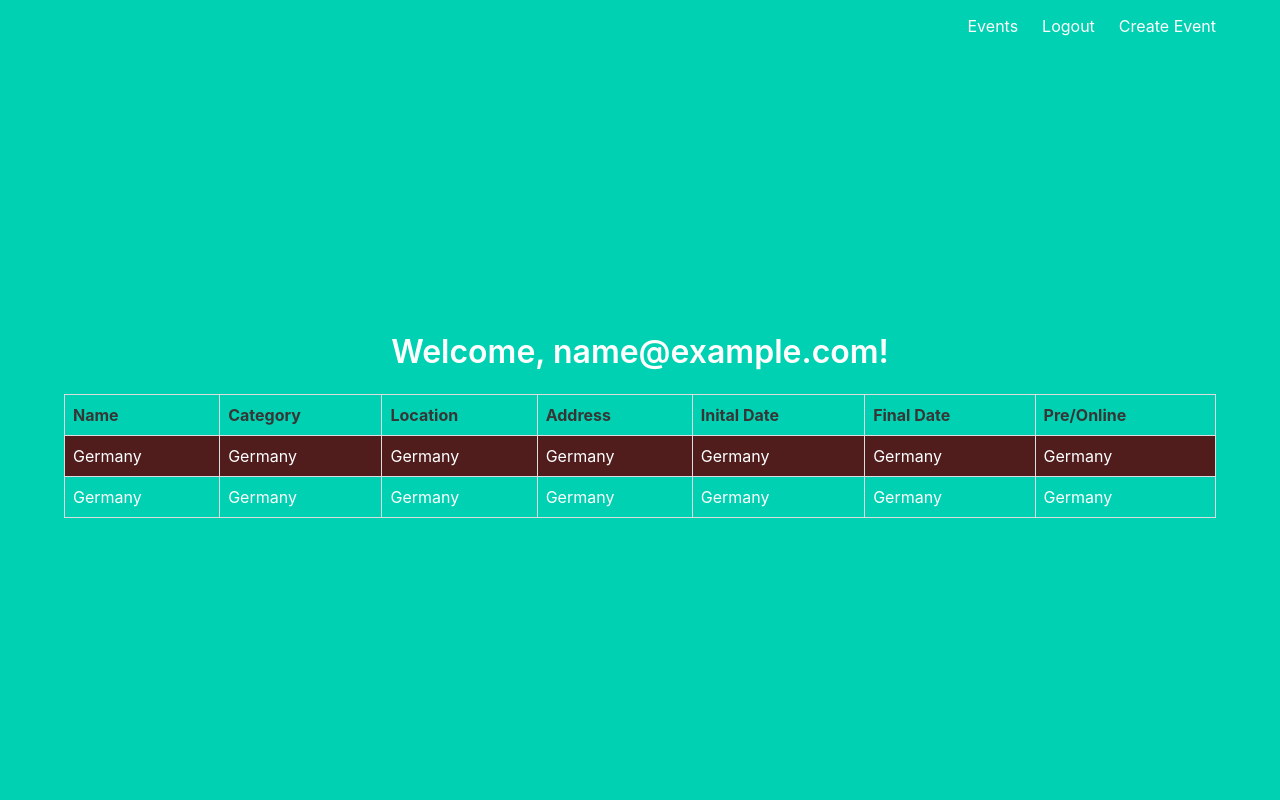
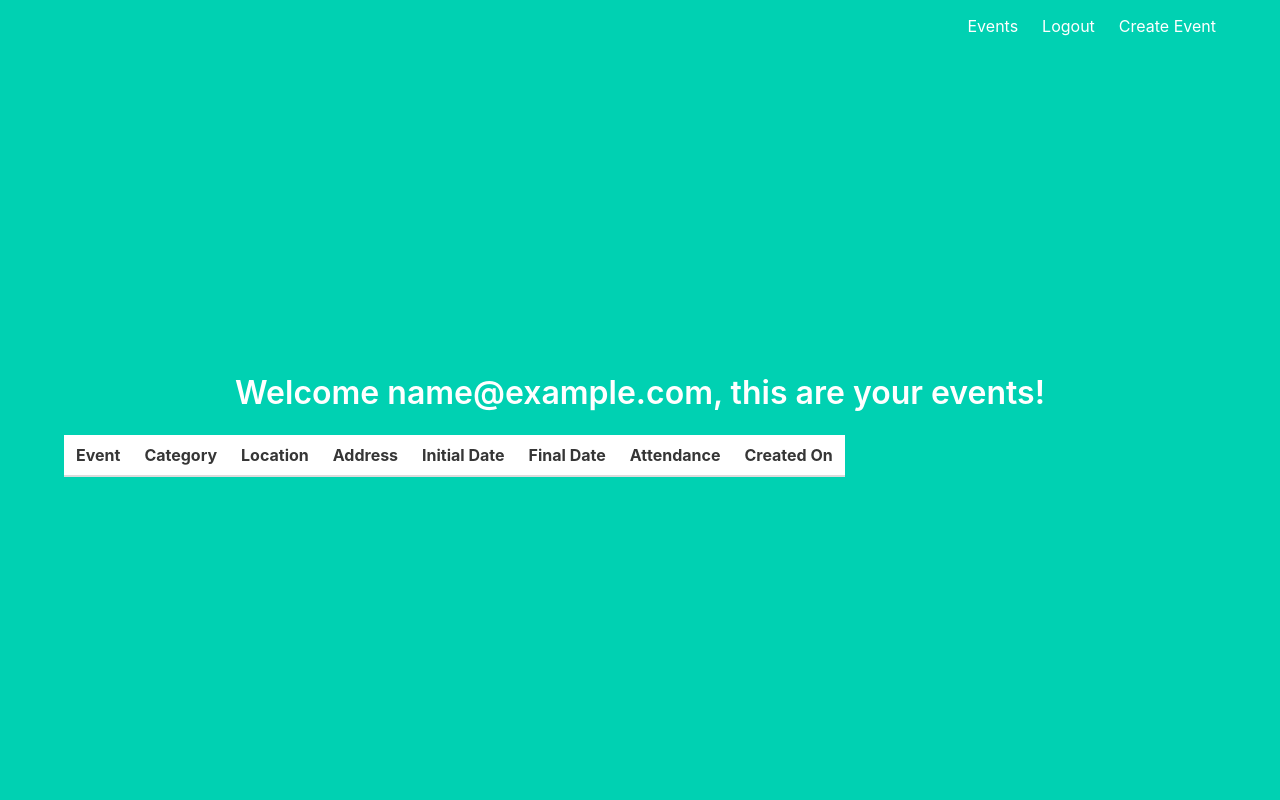
Before and after one commit to jspuertos/flask-zero-project, a Flask app: page /events in a window 1280 px wide. Run offline with Flask 2, Linux system fonts and the light colour scheme; the visitor is signed in with stand-in values (Sample User, id 1); data comes from the database, SQL or seed files in the repository; data that the repository does not hold is empty.

Commit message:
Implement Events inside table

```diff
--- a/project/auth.py
+++ b/project/auth.py
@@ -1,6 +1,6 @@
 from flask import Blueprint, render_template, redirect, url_for, request, flash
 from werkzeug.security import generate_password_hash, check_password_hash
-from flask_login import login_user, logout_user, login_required, LoginManager
+from flask_login import login_user, logout_user, login_required, LoginManager, current_user
 from .models import User, Event
 from . import db
 
@@ -69,7 +69,7 @@ def createevent_post():
     final_date = request.form.get('final_date')
     attendance = request.form.get('attendance')
 
-    user_id = 1
+    user_id = current_user.id
 
     new_event = Event(event=event, category=category, location=location, address=address, initial_date=initial_date, final_date=final_date, attendance=attendance, user_id=user_id)
 
--- a/project/main.py
+++ b/project/main.py
@@ -1,5 +1,7 @@
 from flask import Blueprint, render_template
 from flask_login import login_required, current_user
+from .models import Event
+from . import db
 
 main = Blueprint('main', __name__)
 
@@ -10,4 +12,6 @@ def index():
 @main.route('/events')
 @login_required
 def events():
-    return render_template('events.html', email=current_user.email)
+    user_id = current_user.id
+    events = Event.query.filter_by(user_id=user_id)
+    return render_template('events.html', email=current_user.email, events=events)
--- a/project/templates/events.html
+++ b/project/templates/events.html
@@ -2,57 +2,41 @@
 
 {% block content %}
 <h1 class="title">
-  Welcome, {{ email }}!
+  Welcome {{ email }}, this are your events!
 </h1>
-  <head>
-    <style>
-    table {
-      border-collapse: collapse;
-      width: 100%;
-    }
 
-    td, th {
-      border: 1px solid #dddddd;
-      text-align: left;
-      padding: 8px;
-    }
-
-    tr:nth-child(even) {
-      background-color: #501c1c;
-    }
-    </style>
-    </head>
-    <body>
-
-    <table>
+    <table class="table">
+      <thead>
+        <tr>
+          <th scope="col">Event</th>
+          <th scope="col">Category</th>
+          <th scope="col">Location</th>
+          <th scope="col">Address</th>
+          <th scope="col">Initial Date</th>
+          <th scope="col">Final Date</th>
+          <th scope="col">Attendance</th>
+          <th scope="col">Created On</th>
+        </tr>
+      </thead>
+      {% for event in events %}
       <tr>
-        <th>Name</th>
-        <th>Category</th>
-        <th>Location</th>
-        <th>Address</th>
-        <th>Inital Date</th>
-        <th>Final Date</th>
-        <th>Pre/Online</th>
+      <th scope="row">{{event.event}}</th>
+      <td>{{event.category}}
+      </td>
+      <td>{{event.location}}
+      </td>
+      <td>{{event.address}}
+      </td>
+      <td>{{event.initial_date}}
+      </td>
+      <td>{{event.final_date}}
+      </td>
+      <td>{{event.attendance}}
+      </td>
+      <td>{{event.created_on}}
+      </td>
       </tr>
-      <tr>
-        <td>Germany</td>
-        <td>Germany</td>
-        <td>Germany</td>
-        <td>Germany</td>
-        <td>Germany</td>
-        <td>Germany</td>
-        <td>Germany</td>
-      </tr>
-      <tr>
-        <td>Germany</td>
-        <td>Germany</td>
-        <td>Germany</td>
-        <td>Germany</td>
-        <td>Germany</td>
-        <td>Germany</td>
-        <td>Germany</td>
-      </tr>
+      {% endfor %}
     </table>
 
-    </body>
 {% endblock %}
```
